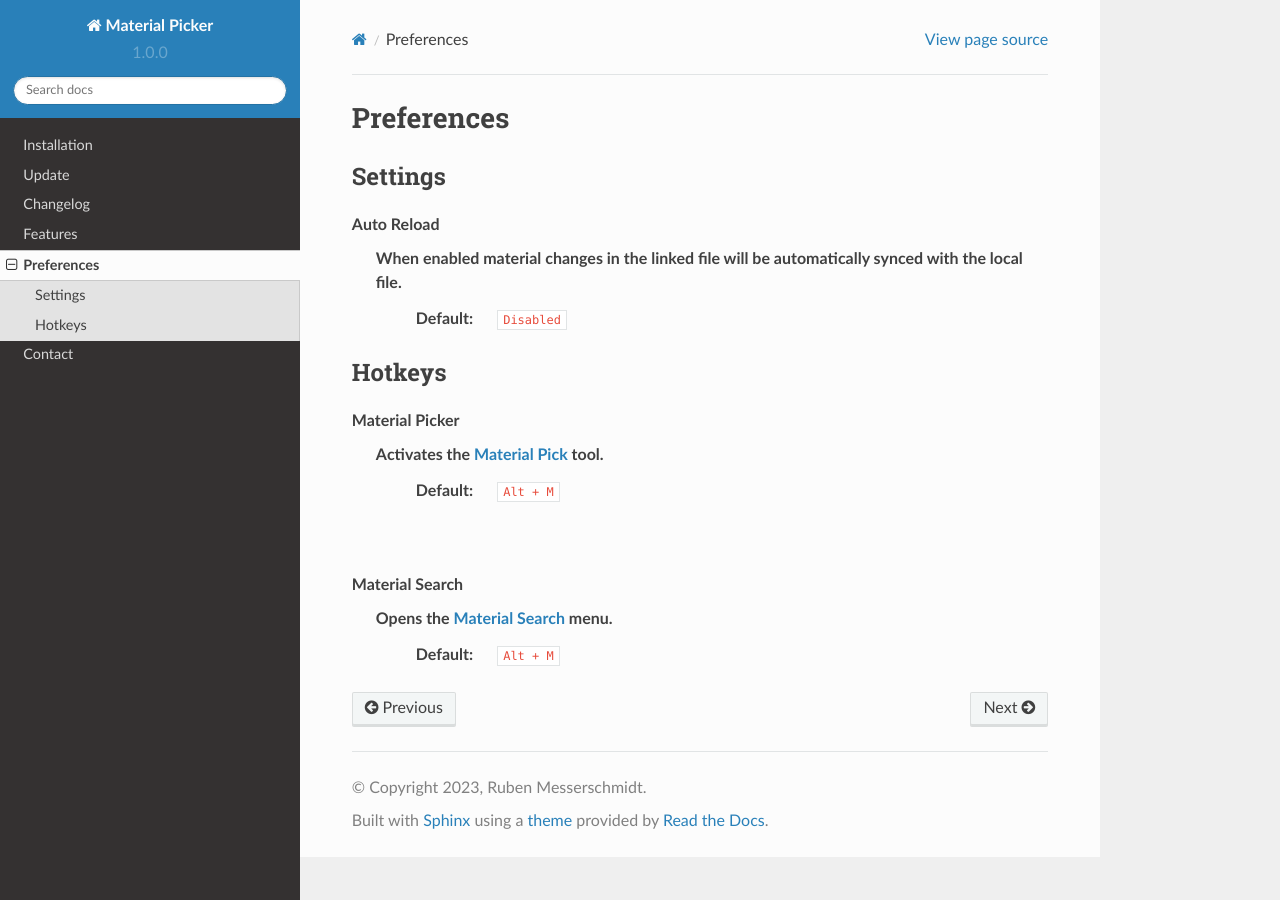
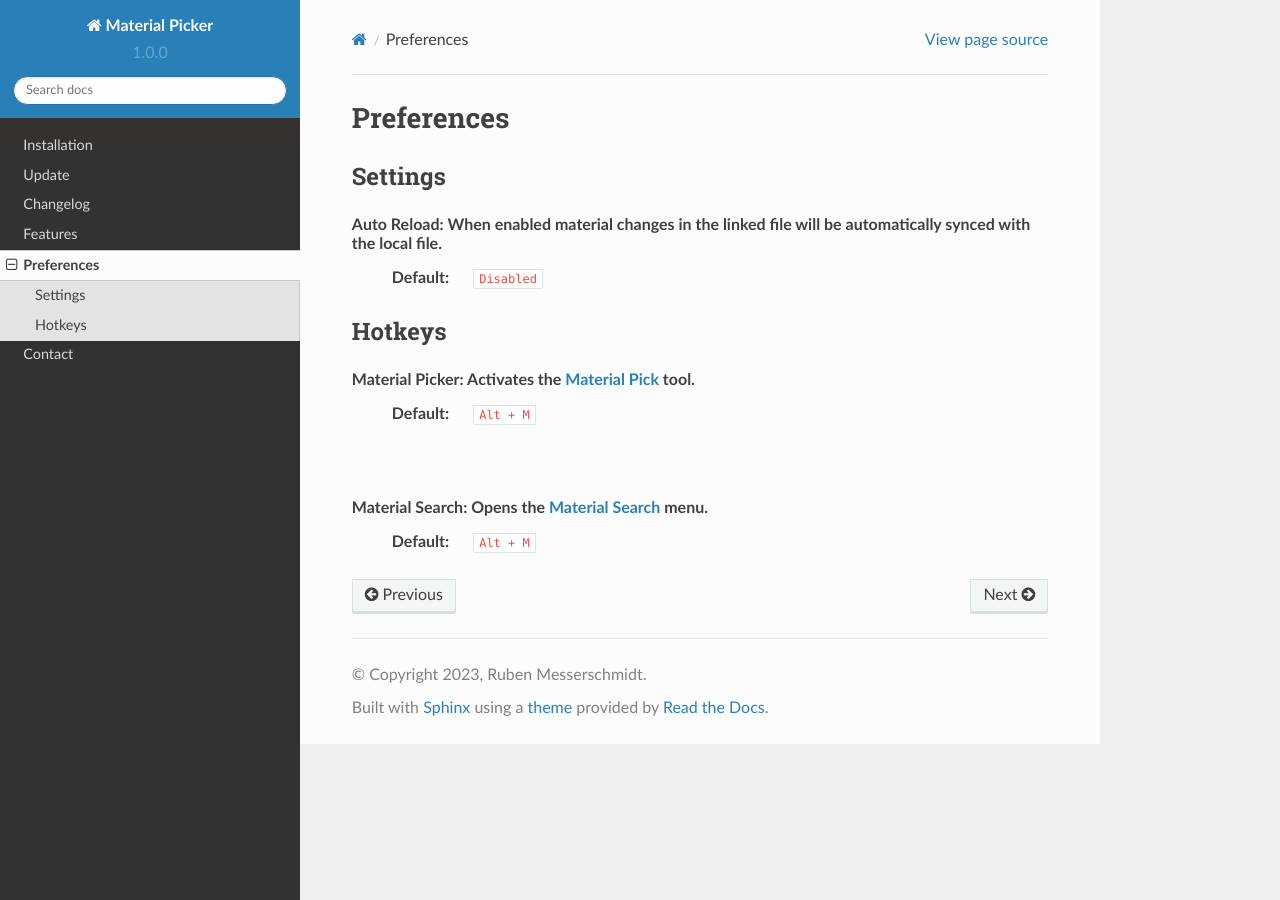
Before and after one commit to rubenmesserschmidt/Material-Picker_docs, a Sphinx documentation site: the page built from docs/source/preferences.rst, in a window 1280 px wide. Built offline with Sphinx 7.4.7 and the Read the Docs theme 2.0.0, drawn with Linux system fonts in a browser that asks for light colours.

Commit message:
edited prefs

```diff
--- a/docs/source/preferences.rst
+++ b/docs/source/preferences.rst
@@ -5,19 +5,16 @@ Preferences
 Settings
 ********
 
-**Auto Reload**
- When enabled material changes in the linked file will be automatically synced with the local file.
+**Auto Reload**: When enabled material changes in the linked file will be automatically synced with the local file.
   :Default: ``Disabled``
 
 
 Hotkeys
 *******
 
-**Material Picker**
- Activates the :ref:`Material Pick` tool.
+**Material Picker**: Activates the :ref:`Material Pick` tool.
   :Default: ``Alt + M``
 
 |
-**Material Search**
- Opens the :ref:`Material Search` menu.
+**Material Search**: Opens the :ref:`Material Search` menu.
   :Default: ``Alt + M``
```
